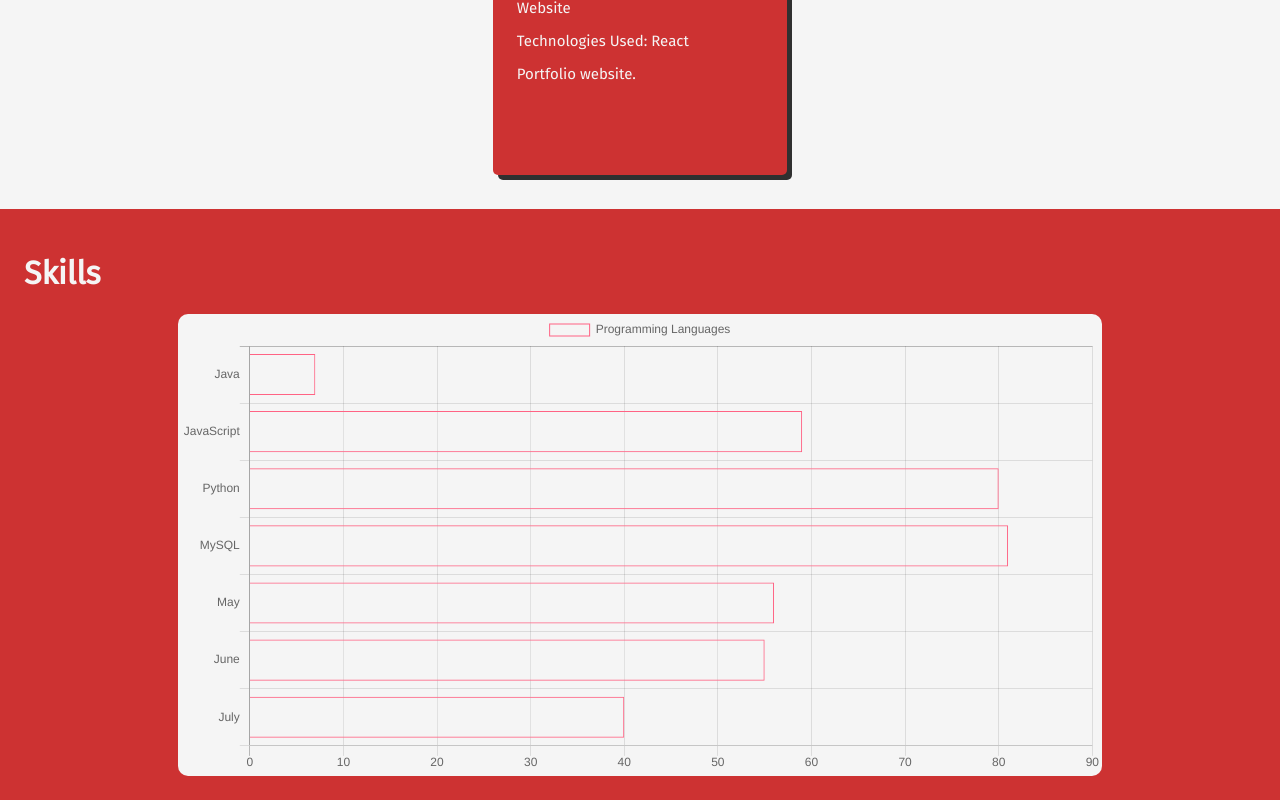
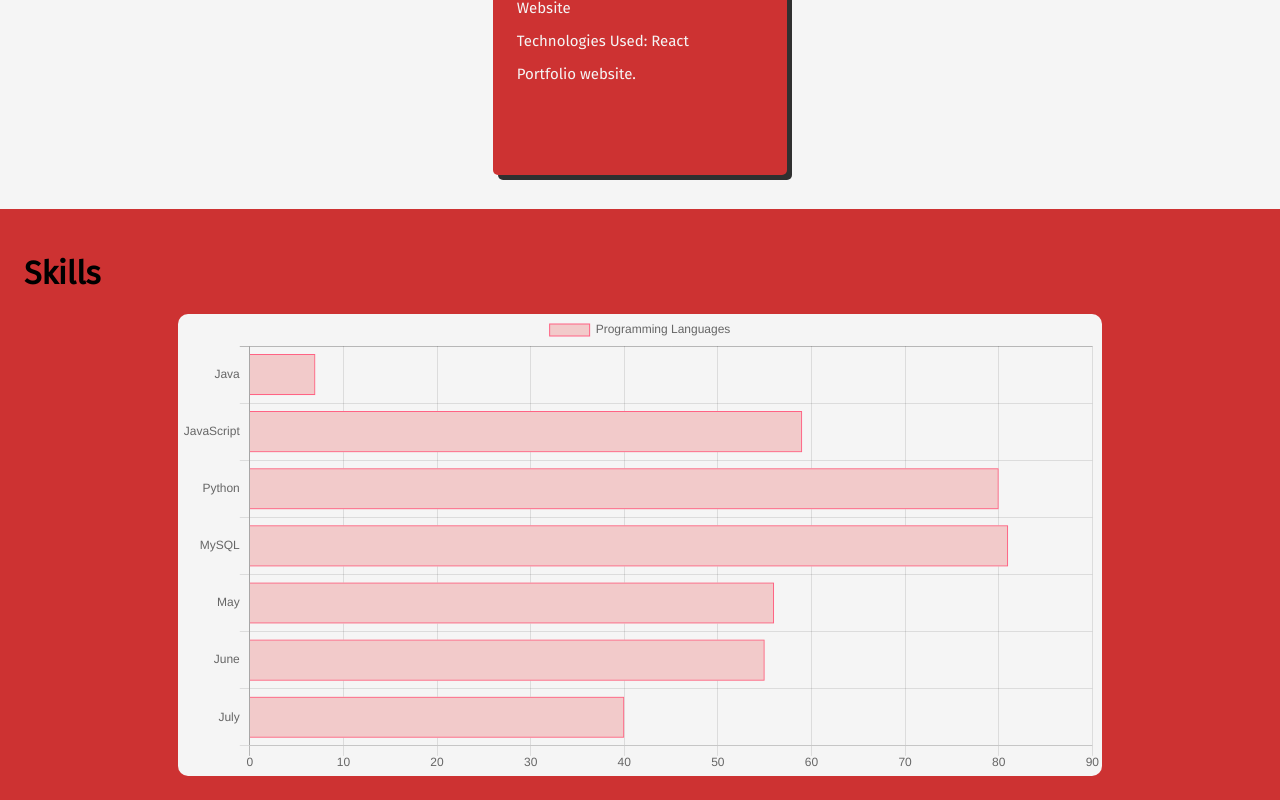
Before and after one commit to Cantum2/PersonalSite, a React app: page / in a window 1280 px wide. Shown: the part 1184-1984 px from the top of the page. Built offline with nearby package versions, Linux system fonts and the light colour scheme.

Commit message:
Added chart colors

```diff
--- a/src/components/Skills.js
+++ b/src/components/Skills.js
@@ -7,7 +7,7 @@ const data = {
     datasets: [
       {
         label: 'Programming Languages',
-        backgroundColor: 'rgba(245,245,245,0.2)',
+        backgroundColor: 'hsl(0, 61%, 87%)',
         borderColor: 'rgba(255,99,132,1)',
         borderWidth: 1,
         hoverBackgroundColor: 'rgba(245,245,245,0.4)',
@@ -31,7 +31,7 @@ const SkillsContainer = styled.div`
 margin: 0;
 padding: 1.5em;
 background: hsl(0, 61%, 50%);
-color: whitesmoke;
+// color: whitesmoke;
 div{
     background-color: whitesmoke;
     border-radius: 10px;
```
